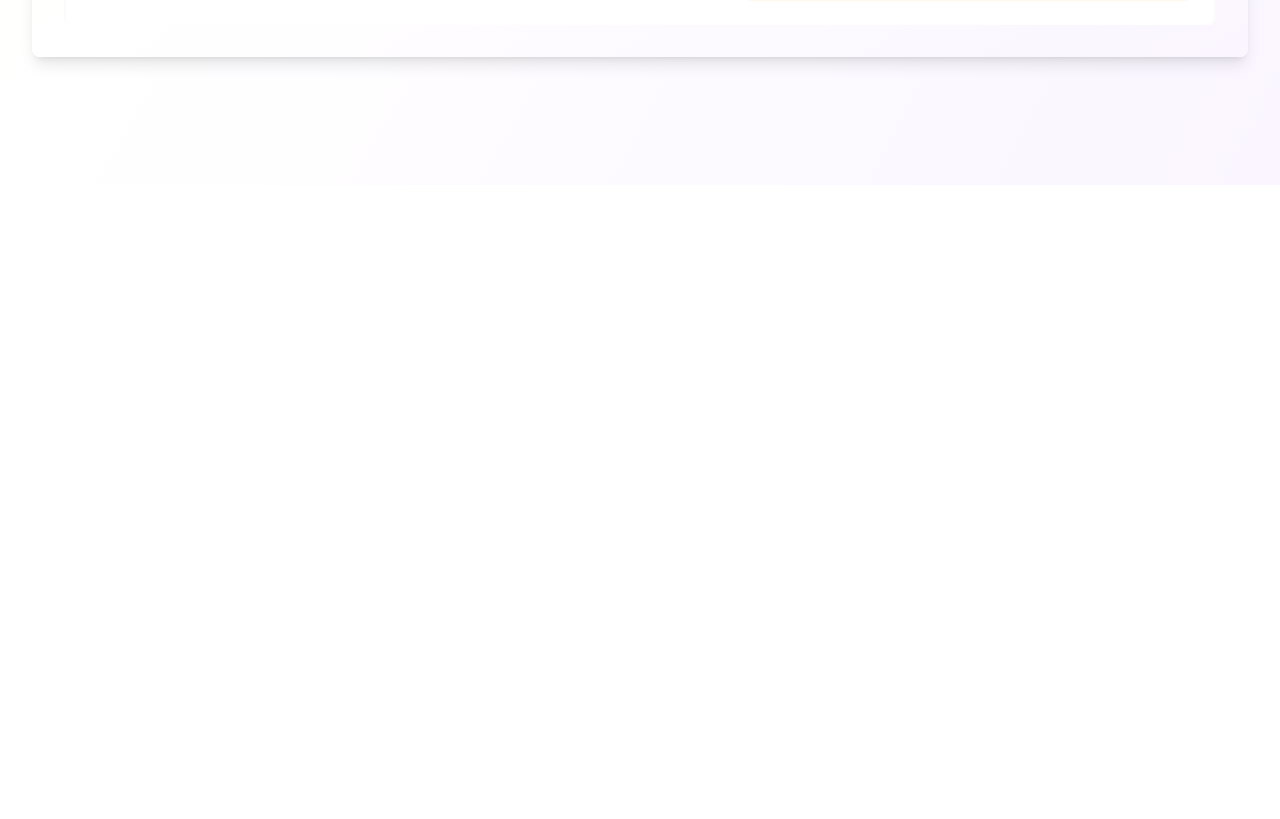
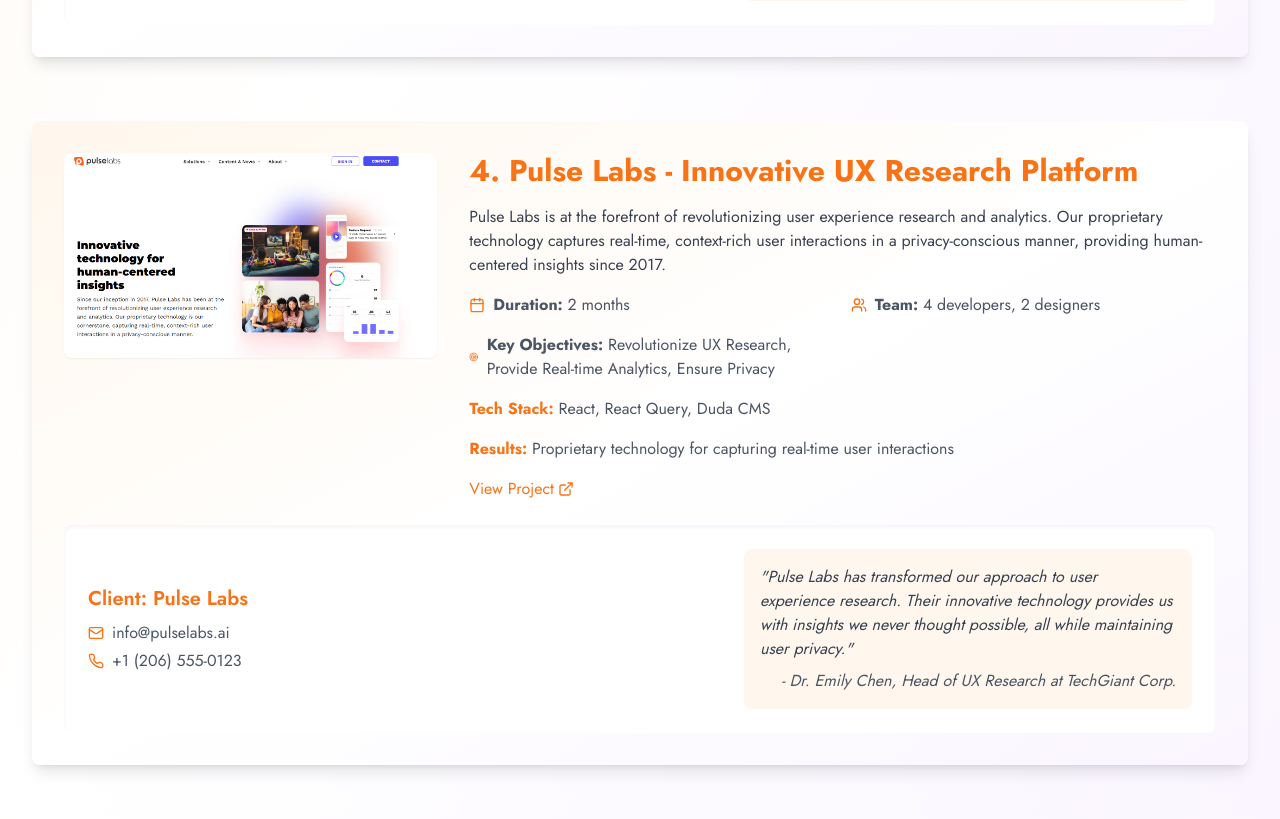
Before and after one commit to aminofabian/zelisline, a Next.js app: page /our-work in a window 1280 px wide. Shown: the part 2180-2999 px from the top of the page. Before the commit the page ends 2365 px from the top, so only its background shows below. Built offline with nearby package versions, Linux system fonts and the light colour scheme.

Commit message:
more portfolio

```diff
--- a/app/our-work/page.tsx
+++ b/app/our-work/page.tsx
@@ -99,7 +99,31 @@
       text: "Mediamasses has streamlined our social media growth services. The integration with various platforms and M-Pesa payments has significantly improved our operations.",
       author: "Xtian Dela, CEO of Mediamasses Inc."
     }
+  },
+  {
+    id: 4,
+    title: "Pulse Labs - Innovative UX Research Platform",
+    image: "/pulselabs.png",
+    description: "Pulse Labs is at the forefront of revolutionizing user experience research and analytics. Our proprietary technology captures real-time, context-rich user interactions in a privacy-conscious manner, providing human-centered insights since 2017.",
+    duration: "2 months",
+    techStack: ["React", "React Query", "Duda CMS"],
+    otherDetails: "Proprietary technology for capturing real-time user interactions",
+    link: "https://pulselabs.ai",
+    client: {
+      name: "Pulse Labs",
+      contact: {
+        email: "info@pulselabs.ai",
+        phone: "+1 (206) 555-0123"
+      }
+    },
+    teamSize: "4 developers, 2 designers",
+    keyObjectives: "Revolutionize UX Research, Provide Real-time Analytics, Ensure Privacy",
+    testimonial: {
+      text: "Pulse Labs has transformed our approach to user experience research. Their innovative technology provides us with insights we never thought possible, all while maintaining user privacy.",
+      author: "Dr. Emily Chen, Head of UX Research at TechGiant Corp."
+    }
   }
+
 ];
 
 const ProjectCard: React.FC<{ project: Project; index: number }> = ({ project, index }) => (
```
Also changed, not shown: public/Mediamasses™-Buy-Followers-Likes-Subscribers-Views-09-27-2024_09_30_AM.png (added), public/pulselabs.png (added).
